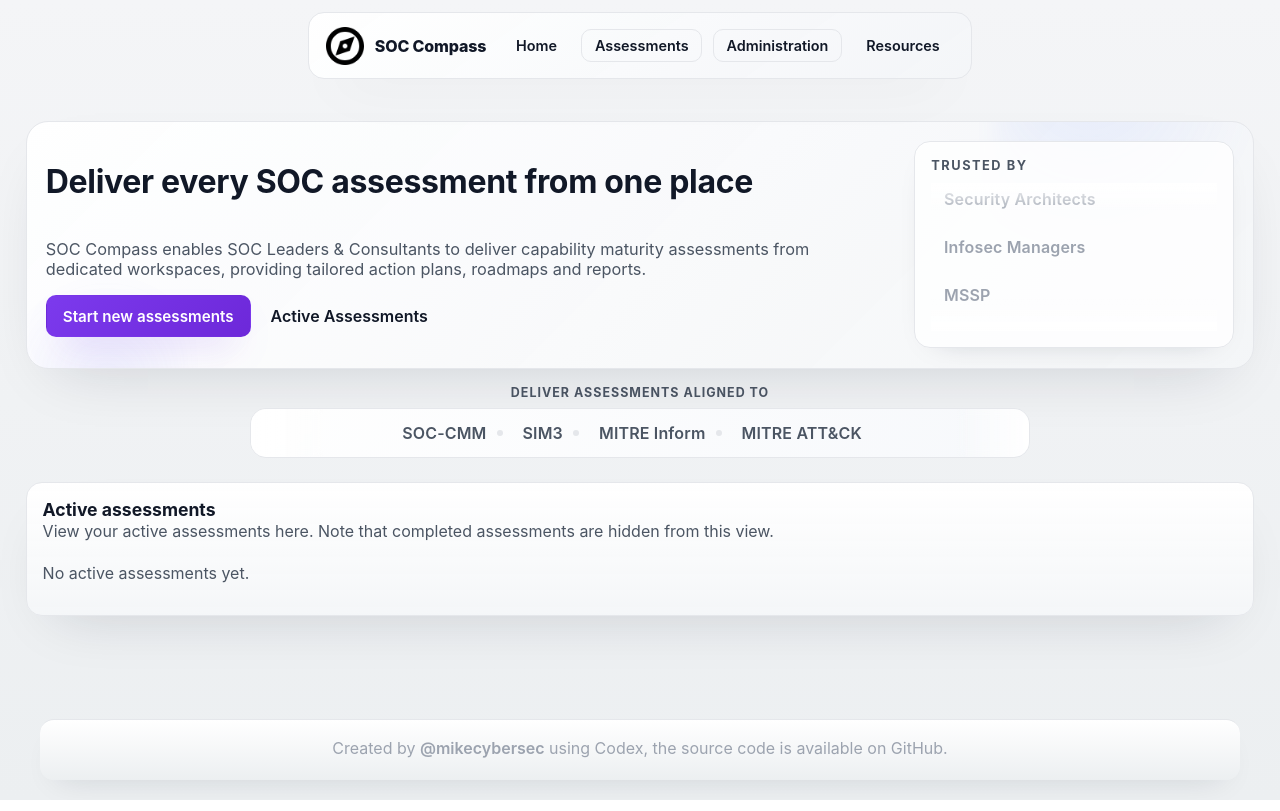
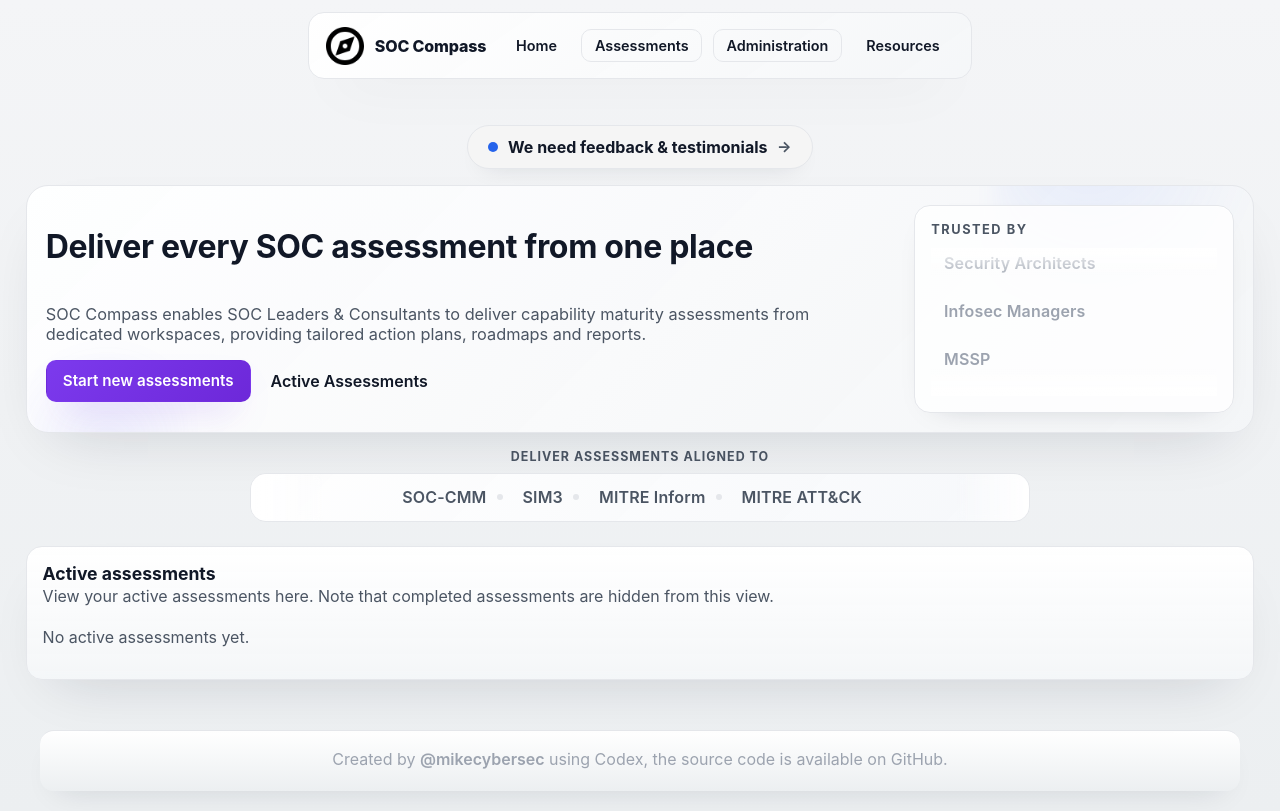
Before and after one commit to mikecybersec/SOC-Compass, a React (Vite) app in the folder soc-improvement-app/: page / in a window 1280 px wide. Built offline with nearby package versions, Linux system fonts and the light colour scheme.

Commit message:
Add announcement banner with feedback modal

```diff
--- a/soc-improvement-app/src/index.css
+++ b/soc-improvement-app/src/index.css
@@ -862,6 +862,55 @@ label {
   gap: 1rem;
 }
 
+.announcement-wrapper {
+  display: flex;
+  justify-content: center;
+  margin-top: 0.25rem;
+}
+
+.announcement-pill {
+  border: 1px solid var(--border);
+  background: #f5f5f5;
+  color: var(--text);
+  border-radius: 999px;
+  padding: 0.7rem 1.3rem;
+  display: inline-flex;
+  align-items: center;
+  gap: 0.6rem;
+  font-weight: 700;
+  cursor: pointer;
+  transition: box-shadow 150ms ease, background-color 150ms ease, transform 150ms ease;
+  box-shadow: 0 10px 24px -16px rgba(15, 23, 42, 0.2);
+}
+
+.announcement-pill:hover,
+.announcement-pill:focus-visible {
+  background: #ededed;
+  box-shadow: 0 12px 26px -16px rgba(15, 23, 42, 0.24);
+  transform: translateY(-1px);
+  outline: none;
+}
+
+.announcement-dot {
+  width: 10px;
+  height: 10px;
+  border-radius: 50%;
+  background: #2563eb;
+  flex-shrink: 0;
+}
+
+.announcement-text {
+  font-weight: 700;
+  white-space: nowrap;
+}
+
+.announcement-arrow {
+  font-size: 0.95rem;
+  color: var(--muted);
+  display: inline-flex;
+  align-items: center;
+}
+
 .home-hero {
   display: flex;
   align-items: flex-start;
--- a/soc-improvement-app/src/pages/Home.jsx
+++ b/soc-improvement-app/src/pages/Home.jsx
@@ -336,6 +336,7 @@ const Home = ({
 }) => {
   const upcomingMetadata = useAssessmentStore((s) => s.upcomingMetadata);
   const currentFrameworkId = currentAssessment.frameworkId;
+  const [feedbackModalOpen, setFeedbackModalOpen] = useState(false);
 
   const sortedHistory = useMemo(
     () => [...(assessmentHistory || [])].sort((a, b) => new Date(b.savedAt) - new Date(a.savedAt)),
@@ -348,6 +349,14 @@ const Home = ({
 
   return (
     <div className="home">
+      <div className="announcement-wrapper">
+        <button className="announcement-pill" type="button" onClick={() => setFeedbackModalOpen(true)}>
+          <span className="announcement-dot" aria-hidden="true" />
+          <span className="announcement-text">We need feedback & testimonials</span>
+          <span className="announcement-arrow" aria-hidden="true">→</span>
+        </button>
+      </div>
+
       <header className="home-hero glass-hero">
         <div className="hero-copy">
           <h1 className="hero-title">
@@ -465,6 +474,23 @@ const Home = ({
         currentFrameworkId={currentFrameworkId}
         startMode={startMode}
       />
+      <Dialog
+        open={feedbackModalOpen}
+        onClose={() => setFeedbackModalOpen(false)}
+        title="We appreciate your feedback"
+        description="Help us improve SOC Compass"
+      >
+        <p style={{ margin: '0 0 1rem', lineHeight: 1.6 }}>
+          Hey there, thank you for trying SOC Compass. We&apos;d love to see more people using this, help us out with some
+          feedback or provide a testimonial by emailing michael@vanguardcybersecurity.co.uk or DM&apos;ing @mikecybersec on
+          X.
+        </p>
+        <div style={{ display: 'flex', justifyContent: 'flex-end' }}>
+          <Button variant="primary" onClick={() => setFeedbackModalOpen(false)}>
+            Close
+          </Button>
+        </div>
+      </Dialog>
     </div>
   );
 };
```
